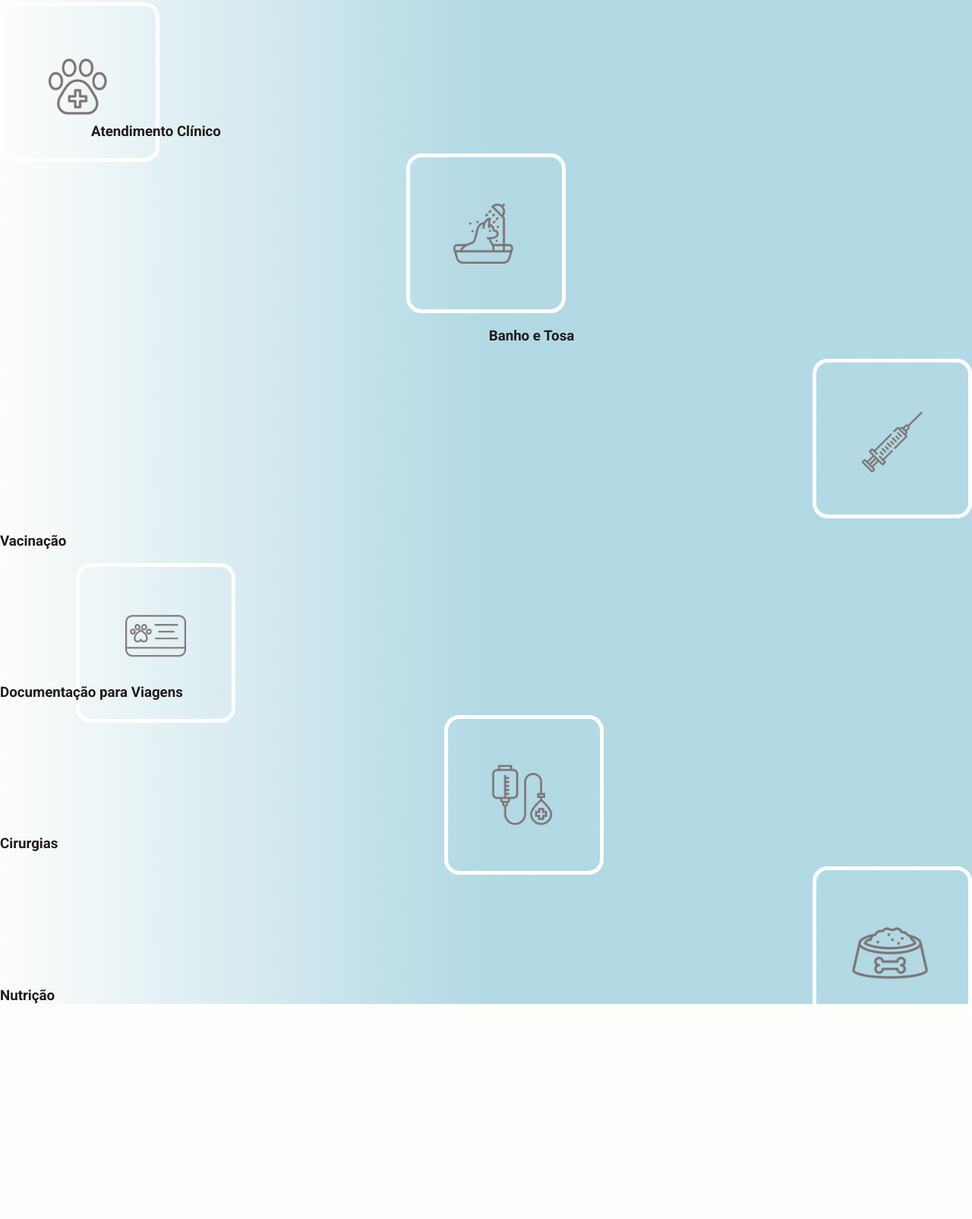
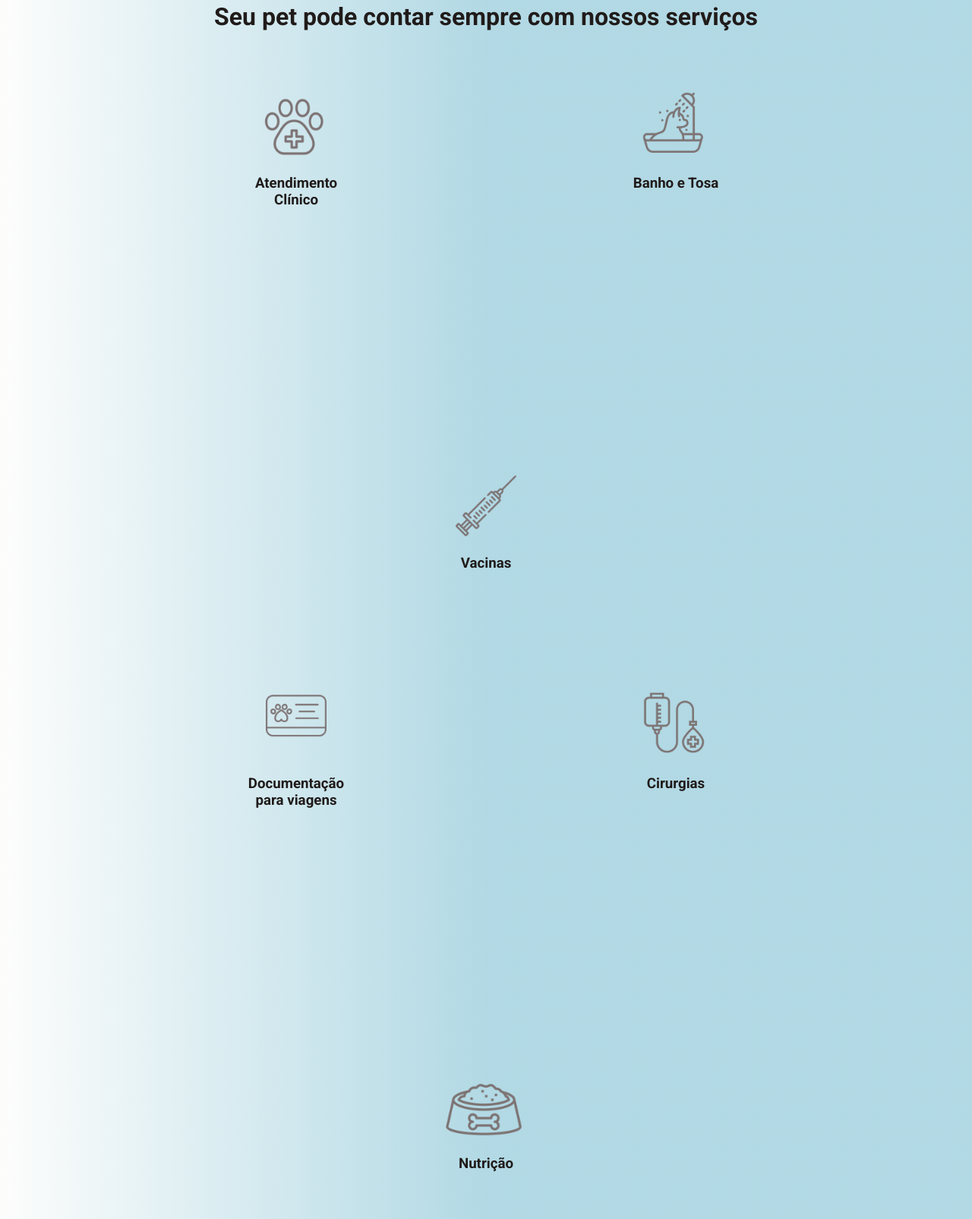
Before and after one commit to ebenersantos-dot/projeto-pet-shop, a plain HTML site: page index.html in a window 1280 px wide. Shown: the part 747-2351 px from the top of the page at 76% size. Before the commit the page ends 2097 px from the top, so only its background shows below. Drawn offline with Linux system fonts and the light colour scheme; a web font is replaced by a local one.

Commit message:
feito ajustes de layoout e posicionamento de imagens e mensagens de servicos

```diff
--- a/index.html
+++ b/index.html
@@ -7,6 +7,7 @@
     <title>Petpaw Petshop</title>
 </head>
 <body>
+    <header>
     <div id="header">
         <img src="/img/paw-blue.png" alt="logo pata - Petpaw">
             <nav>
@@ -16,6 +17,8 @@
                 <a href="#">Quem Somos</a>
             </nav>
     </div>
+    </header>
+
     <div class="banner">
         <div class="banner-message1">
             <h1>Aqui seu pet é familia!</h1>
@@ -25,35 +28,43 @@
             <img src="./img/dog-colo.jpg" alt="cachorro no colo" width="800px" style="border-radius: 15px;">
         </div>
     </div>
-    <div class="servicos">
-    <!--<h1>Seu pet pode sempre com nossos serviços</h1>-->
-        <div>
-            <div class="atendimento-clinico">
-                <img src="./img/symbols-services/1.png" alt="patinha com cruz">
+    <div class="title-servicos">
+            <h1>Seu pet pode contar sempre com nossos serviços</h1>
+    </div>
+
+    <section class="servicos">
+        <div class="servico-atendimento">
+            <img src="./img/symbols-services/1.png" alt="Atendimento Clínico">
             <h3>Atendimento Clínico</h3>
         </div>
-            <div class="banho-e-tosa">
-                <img src="./img/symbols-services/2.png" alt="pet tomando banho">
+
+        <div class="servico-banho-e-tosa">
+            <img src="./img/symbols-services/2.png" alt="Banho e Tosa">
             <h3>Banho e Tosa</h3>
         </div>
-            <div class="vacinacao">
-                <img src="./img/symbols-services/4.png" alt="seringa">
-                <h3>Vacinação</h3>
+
+        <div class="servico-vacinacao">
+            <img src="./img/symbols-services/4.png" alt="Vacinas">
+            <h3>Vacinas</h3>
         </div>
+    </section>
+
+    <section class="servicos2">
         <div class="doc-para-viagens">
-                <img src="./img/symbols-services/3.png" alt="identidade com patinha">
-                <h3>Documentação para Viagens</h3>
+            <img src="./img/symbols-services/3.png" alt="Atendimento Clínico">
+            <h3>Documentação para viagens</h3>
         </div>
+
         <div class="cirurgias">
-                <img src="./img/symbols-services/5.png" alt="bolsa de soro">
+            <img src="./img/symbols-services/5.png" alt="Banho e Tosa">
             <h3>Cirurgias</h3>
         </div>
+
         <div class="nutricao">
-                <img src="./img/symbols-services/6.png" alt="tigela de ração">
+            <img src="./img/symbols-services/6.png" alt="Vacinas">
             <h3>Nutrição</h3>
         </div>
-        </div>
-    </div>
+    </section>
 
 </body>
 </html>
--- a/styles.css
+++ b/styles.css
@@ -9,8 +9,6 @@
     --bold-green: #278765;
     --large-text-black: #292524;
     --small-text-black: #201b1a;
-
-    /*88c5d7c9*/
 }
 
 body {
@@ -106,11 +104,11 @@ body {
     text-align: center;
     justify-self: center;
     color: var(--large-text-black);
-    /*text-shadow: black 0.5px 0.5px 0.5px;*/
 
 }
 
 .banner-message1 > h3 {
+    font-size: 22px;
     margin-top: 50px;
     position: relative;
     text-align: left;
@@ -118,6 +116,7 @@ body {
     justify-self: center;
     font-weight: 300;
     text-align: justify;
+    color: var(--gray-logo-color);
 
 }
 
@@ -126,85 +125,176 @@ body {
     padding-left: 50px;
 }
 
-.servicos {
-    width: 100%;
-     background: linear-gradient(
+.title-servicos > h1 {
+    margin: 0;
+    width: 100vw;
+    text-align: center;
+    background: linear-gradient(
         90deg,
         var(--main-white)0%,
         var(--blue-bg-color)50%,
         var(--blue-bg-color)100%
      );
-
 }
 
-.servicos > h1 {
-    text-align: center;
-    padding-bottom: 100px;
-
+.servicos {
+    display: flex;
+    justify-content: center;
+    align-items: center;
+    gap: 250px;
+    flex-wrap: wrap;
+    padding: 20px;
+    background: linear-gradient(
+        90deg,
+        var(--main-white)0%,
+        var(--blue-bg-color)50%,
+        var(--blue-bg-color)100%
+     );
 }
 
-.atendimento-clinico > img {
-    display: flex;
-    width: 200px;
-    margin-bottom: -70px;
-    border: white solid 5px;
-    border-radius: 20px;
+.servico-atendimento {
+  display: flex;
+  width: 150px;
+  height: 150px;
+  flex-direction: column;
+  align-items: center;
+  text-align: center;
+  border-radius: 8px;
+  padding: 50px;
+  min-width: 120px;
+  transition: all 250ms ease-in-out;
 }
 
-.atendimento-clinico > h3 {
-    position: relative;
-    justify-self: left;
-    text-align: center;
-    padding-left: 120px;
+.servico-atendimento > img {
+    width: 200px;
+    margin: -50px;
 }
 
-.banho-e-tosa > img {
-    display: flex;
-    justify-self: center;
-    width: 200px;
-    border: white solid 5px;
-    border-radius: 20px;
+.servico-atendimento:hover {
+    box-shadow: var(--gray-logo-color) 2px 2px 2px ;
 }
 
-.banho-e-tosa > h3 {
-    justify-self: center;
-    text-align: center;
-    padding-left: 120px;
+.servico-banho-e-tosa {
+  display: flex;
+  width: 150px;
+  height: 150px;
+  flex-direction: column;
+  align-items: center;
+  text-align: center;
+  border-radius: 8px;
+  padding: 50px;
+  min-width: 120px;
+  transition: all 250ms ease-in-out;
 }
 
-.vacinacao > img {
+.servico-banho-e-tosa > img {
+    width: 200px;
+    margin: -50px;
+}
+
+.servico-banho-e-tosa:hover {
+    box-shadow: var(--gray-logo-color) 2px 2px 2px ;
+}
+
+.servico-vacinacao {
+  display: flex;
+  width: 150px;
+  height: 150px;
+  flex-direction: column;
+  align-items: center;
+  text-align: center;
+  border-radius: 8px;
+  padding: 50px;
+  min-width: 120px;
+  transition: all 250ms ease-in-out;
+}
+
+.servico-vacinacao > img {
+    width: 200px;
+    margin: -50px;
+}
+
+.servico-vacinacao:hover {
+    box-shadow: var(--gray-logo-color) 2px 2px 2px ;
+}
+
+.servicos2 {
     display: flex;
+    justify-content: center;
+    align-items: center;
+    gap: 250px;
+    flex-wrap: wrap;
+    padding: 20px;
+    background: linear-gradient(
+        90deg,
+        var(--main-white)0%,
+        var(--blue-bg-color)50%,
+        var(--blue-bg-color)100%
+     );
+}
+
+.doc-para-viagens {
+  display: flex;
+  width: 150px;
+  height: 150px;
+  flex-direction: column;
+  align-items: center;
+  text-align: center;
+  border-radius: 8px;
+  padding: 50px;
+  min-width: 120px;
+  transition: all 250ms ease-in-out;
+}
+
+.doc-para-viagens > img {
     width: 200px;
-    justify-self: right;
-    border: white solid 5px;
-    border-radius: 20px;
+    margin: -50px;
 }
-.doc-para-viagens > img {
-    display: flex;
-    width: 200px;
-    justify-self: left;
-    margin-left: 100px;
-    margin-bottom: -70px;
-    border: white solid 5px;
-    border-radius: 20px;
+
+.doc-para-viagens:hover {
+    box-shadow: var(--gray-logo-color) 2px 2px 2px ;
+}
+
+.cirurgias {
+  display: flex;
+  width: 150px;
+  height: 150px;
+  flex-direction: column;
+  align-items: center;
+  text-align: center;
+  border-radius: 8px;
+  padding: 50px;
+  min-width: 120px;
+  transition: all 250ms ease-in-out;
 }
 
 .cirurgias > img {
-    display: flex;
     width: 200px;
-    justify-self: center;
-    margin-left: 100px;
-    margin-bottom: -70px;
-    border: white solid 5px;
-    border-radius: 20px;
+    margin: -50px;
+}
+
+.cirurgias:hover {
+    box-shadow: var(--gray-logo-color) 2px 2px 2px ;
+}
+
+.nutricao {
+  display: flex;
+  width: 150px;
+  height: 150px;
+  flex-direction: column;
+  align-items: center;
+  text-align: center;
+  border-radius: 8px;
+  padding: 50px;
+  min-width: 120px;
+  transition: all 250ms ease-in-out;
 }
 
 .nutricao > img {
-    display: flex;
     width: 200px;
-    justify-self: right;
-    margin-left: 100px;
-    margin-bottom: -70px;
-    border: white solid 5px;
-    border-radius: 20px;
+    margin: -50px;
 }
+
+.nutricao:hover {
+    box-shadow: var(--gray-logo-color) 2px 2px 2px ;
+}
```
Also changed, not shown: 3 other files. Lines whose indentation alone changed are shown as unchanged.
